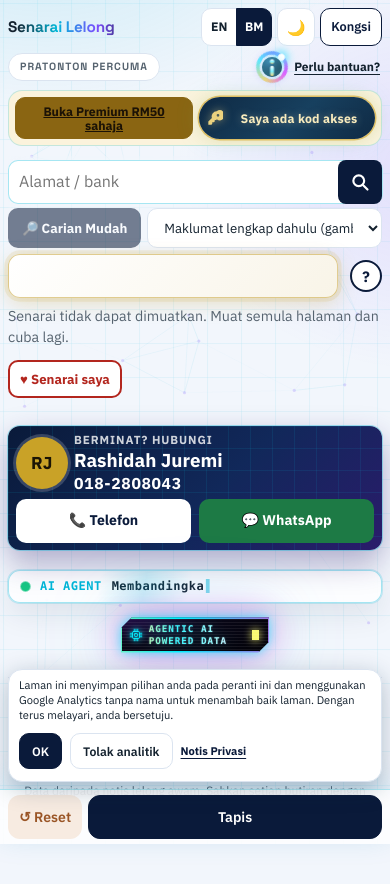
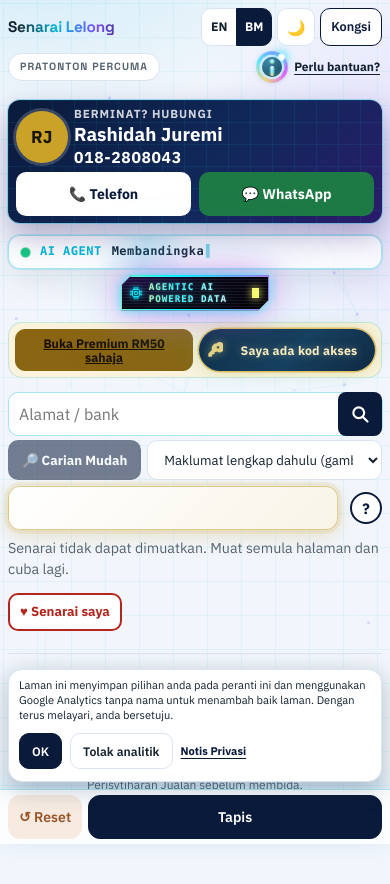
Before and after one commit to firdausmfawzi-rgb/clientrashidahjuremi, a plain HTML site: page index.html in a window 390 px wide. Drawn offline with Linux system fonts and the light colour scheme; no server answers.

Commit message:
Agents' pages from the master page (Rashidah Juremi)
Co-Authored-By: Claude Fable 5.1 <noreply@anthropic.com>

```diff
--- a/index.html
+++ b/index.html
@@ -839,12 +839,14 @@ button.stat:hover,button.stat:focus-visible{border-color:var(--neon);box-shadow:
  html:not(.agv) .wrap>#fchips{order:1}
  html:not(.agv) .wrap>.start{order:2;flex:0 0 auto;display:block;margin:0 0 6px}
  html:not(.agv) .wrap>#sortRow{flex:1 1 0;margin:0 0 6px}
- html:not(.agv) .wrap>#stats{order:9;margin:16px 0 8px}
- html:not(.agv) .wrap>.sub2{order:10}
+ /* 25/11/2026: the numbers, the agent's contact card, the date line, the AI ticker and the AI badge come back to the top, under the plan label, as one tidy group */
+ html:not(.agv) .wrap>.hd,html:not(.agv) .wrap>.tier-row{order:-9}
+ html:not(.agv) .wrap>#stats{order:-8;margin:2px 0 8px}
+ html:not(.agv) .wrap>.sub2{order:-7;margin-bottom:6px}
+ html:not(.agv) .wrap>#upd{order:-6;margin:0 0 6px;text-align:center;font-size:.8rem}
+ html:not(.agv) .wrap>.ag-status{order:-5;margin:0 0 6px}
+ html:not(.agv) .wrap>.below{order:-4;display:flex;justify-content:center;margin:0 0 12px}
  html:not(.agv) .wrap>#vipNote{order:11;margin:0 0 8px}
- html:not(.agv) .wrap>#upd{order:12;margin:0 0 6px;text-align:center}
- html:not(.agv) .wrap>.ag-status{order:13}
- html:not(.agv) .wrap>.below{order:14;display:flex;justify-content:center;margin:4px 0 6px}
  /* header: one slim row */
  html:not(.agv) .hd{flex-wrap:nowrap;align-items:center;gap:8px;margin-bottom:4px}
  html:not(.agv) .hd .eyebrow{display:none}
```
